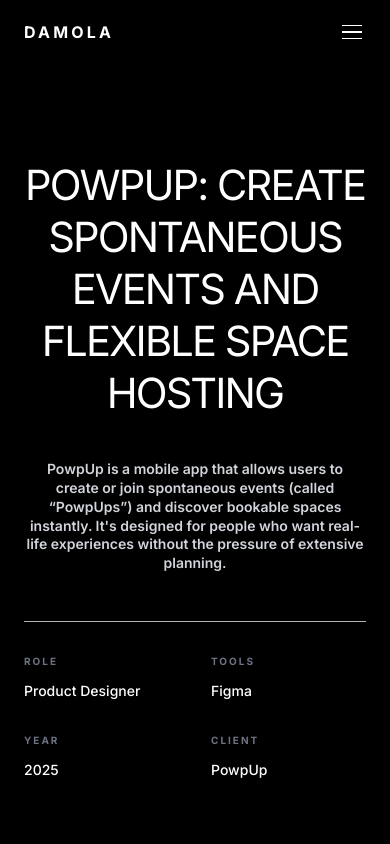
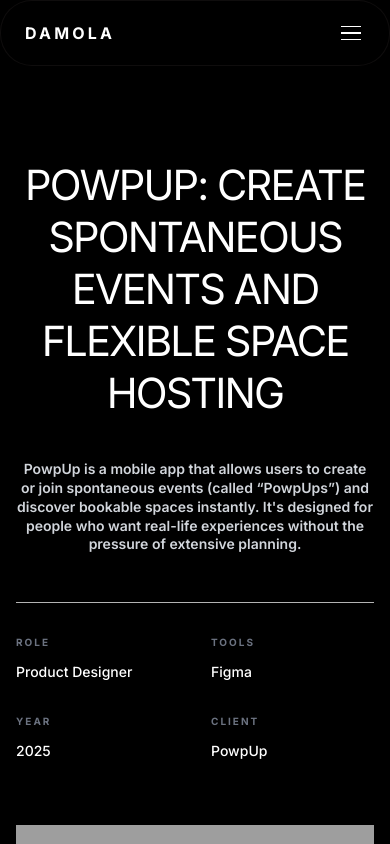
Before and after one commit to superwaih/damola, a Next.js app: page /projects/powpup in a window 390 px wide. Shown: the top 844 px of the page. Built offline with nearby package versions, Linux system fonts and the light colour scheme; grey boxes are pictures that could not be loaded.

Commit message:
fix: Update styling for improved layout and responsiveness across components

```diff
--- a/app/projects/uvivio/page.tsx
+++ b/app/projects/uvivio/page.tsx
@@ -88,9 +88,9 @@
         ),
         metadata,
         titleClassName:
-          "mb-10 max-w-7xl text-4xl font-normal uppercase leading-[1.18] text-white sm:text-5xl md:text-7xl lg:text-[5.75rem] xl:text-[96px]",
+          "mb-10 w-full max-w-7xl text-[48px]  lg:text-center font-normal uppercase leading-[1.18]  text-white lg:text-[96px]",
         descriptionClassName:
-          "mb-16 max-w-[44rem] text-sm leading-snug text-[#9CA3AF] sm:text-base md:text-xl",
+          "mb-16 w-full max-w-[44rem] text-sm leading-snug text-[#9CA3AF] sm:text-base md:text-xl",
         media: (
           <div className="flex   h-64 w-full items-center justify-center gap-4 overflow-hidden md:h-[521px]">
               <Image
--- a/components/About.tsx
+++ b/components/About.tsx
@@ -104,7 +104,7 @@
           <Stagger className="mt-7 space-y-4" stagger={0.08}>
             {workExperience.map(({ company, role, period }) => (
               <StaggerItem key={company}>
-                <div className="bg-[#020202] rounded-xl px-6 md:px-7 py-7 grid grid-cols-1 md:grid-cols-[1.4fr_0.9fr_auto] gap-4 md:gap-6 items-center">
+                <div className="bg-[#020202] rounded-xl px-3 md:px-4 py-7 grid grid-cols-1 md:grid-cols-[1.4fr_0.9fr_auto] gap-4 md:gap-6 items-center">
                   <p className="text-white text-lg font-medium  leading-snug">
                     {company}
                   </p>
--- a/components/Hero.tsx
+++ b/components/Hero.tsx
@@ -42,7 +42,7 @@
         >
           <motion.span
             variants={item}
-            className="text-[#C6C6C6] w-fit rounded-4xl p-2 border-[#1A161699] border text-xs tracking-[0.25em] uppercase"
+            className="w-fit rounded-[32px] border border-[#1A161699] p-2 text-xs uppercase tracking-[0.25em] text-[#C6C6C6]"
           >
             Product Designer
           </motion.span>
--- a/components/Navbar.tsx
+++ b/components/Navbar.tsx
@@ -24,7 +24,7 @@
         initial={{ y: -24, opacity: 0 }}
         animate={{ y: 0, opacity: 1 }}
         transition={{ duration: 0.5, ease: EASE_OUT }}
-        className="fixed top-0 left-0 right-0 z-40 flex items-center justify-between px-6 md:px-12 py-5 bg-[#000000]"
+        className="fixed top-0 left-0 right-0 z-40 flex items-center justify-between rounded-[32px] border border-[#1A161699] bg-[#000000] px-6 py-5 md:rounded-none md:border-0 md:px-12"
       >
         <Link href="/" className="text-white font-bold text-base tracking-[0.2em]">
           DAMOLA
--- a/components/projects/CaseStudyPage.tsx
+++ b/components/projects/CaseStudyPage.tsx
@@ -253,12 +253,12 @@
     <header
       className={
         compact
-          ? "px-6 pb-0 pt-28 md:px-12 md:pt-32"
-          : "px-6 pb-0 pt-40 md:px-8 md:pt-48"
+          ? "px-4 pb-0 pt-28 md:px-12 md:pt-32"
+          : "px-4 pb-0 pt-40 md:px-8 md:pt-48"
       }
     >
-      <div className={compact ? "mx-auto max-w-7xl" : "mx-auto max-w-7xl"}>
-        <HeroEntrance className="flex flex-col items-center text-center">
+      <div className={"mx-auto max-w-7xl"}>
+        <HeroEntrance className="flex w-full flex-col items-center text-center">
           <h1 className={titleClassName}>{title}</h1>
           <p className={descriptionClassName}>{description}</p>
 
```
